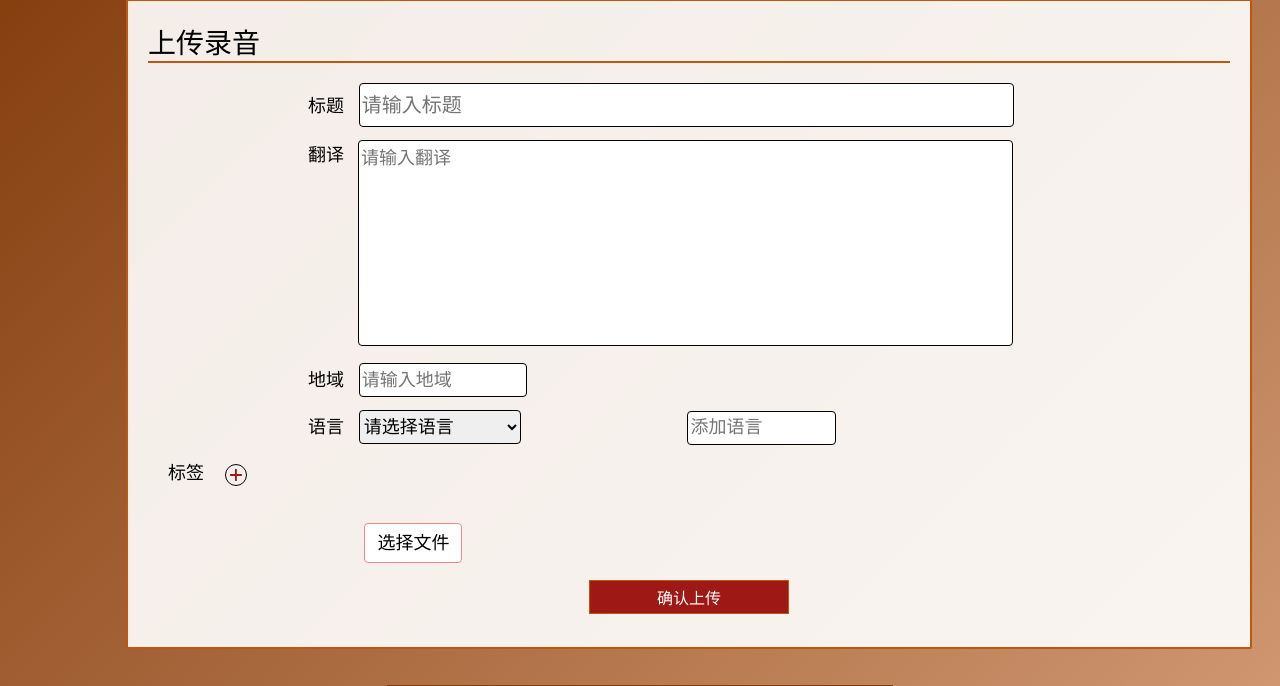
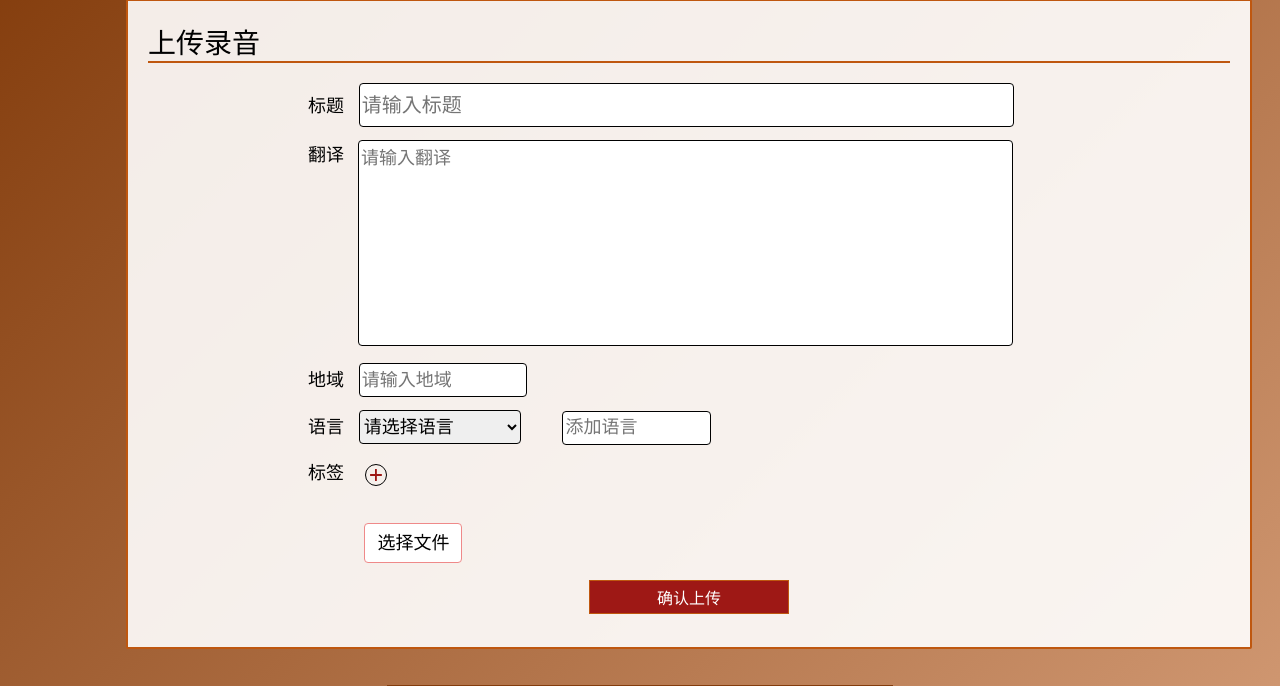
Before and after one commit to Furry-Skull/DialectsProtecting, a Flask app: page /my/upload in a window 1280 px wide. Shown: the part 65-751 px from the top of the page. Run offline with Flask 2, Linux system fonts and the light colour scheme; data comes from the database, SQL or seed files in the repository; data that the repository does not hold is empty; parts of the project's set-up code (start-up, migrations or seed data) failed here and were passed over; some libraries are stand-ins or nearby versions; some web fonts are replaced.

Commit message:
css bug修正

```diff
--- a/DialectsProtecting/DialectsProtecting/static/content/css/upload.css
+++ b/DialectsProtecting/DialectsProtecting/static/content/css/upload.css
@@ -202,13 +202,13 @@
 .add-lang {
     display: inline-block;
     font-size: 18px;
-    margin-left: 160px;
+    margin-left: 35px;
 }
 
 .upload-tag {
     display: inline-block;
     font-size: 18px;
-    margin-left: 20px;
+    margin-left: 160px;
 }
 
 #addlang {
```
